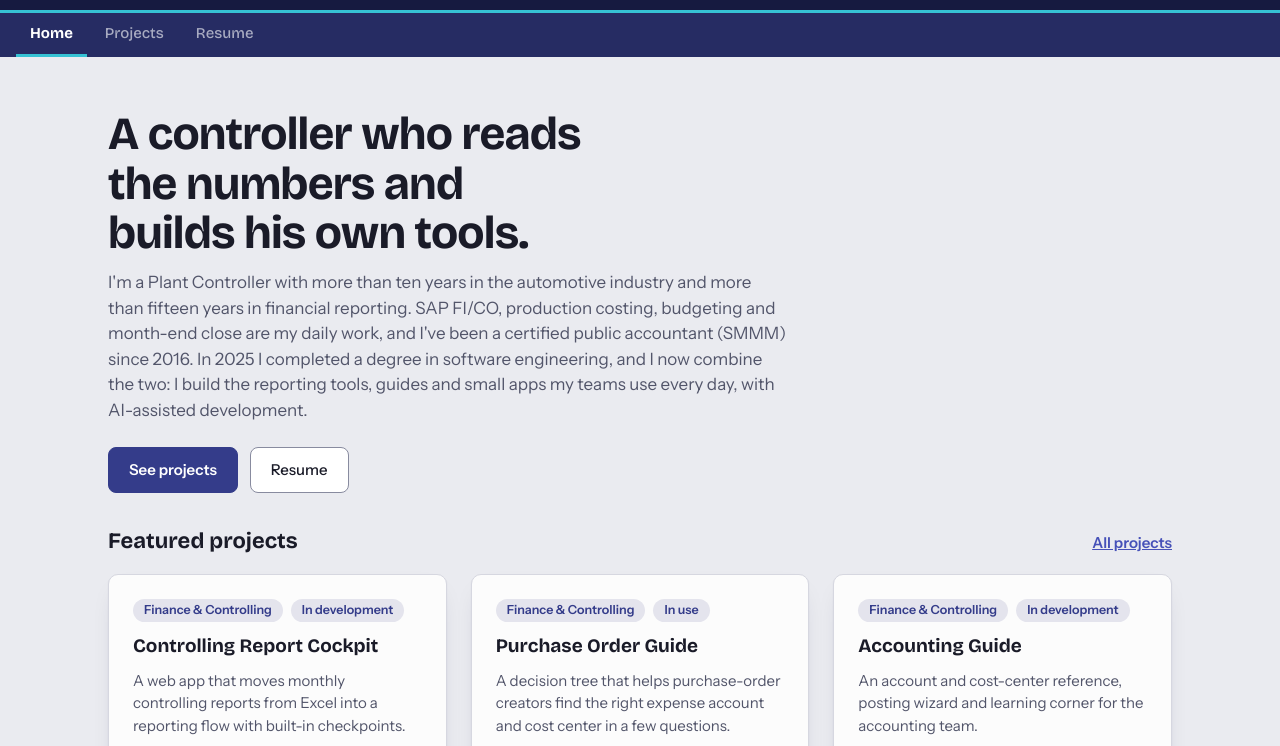
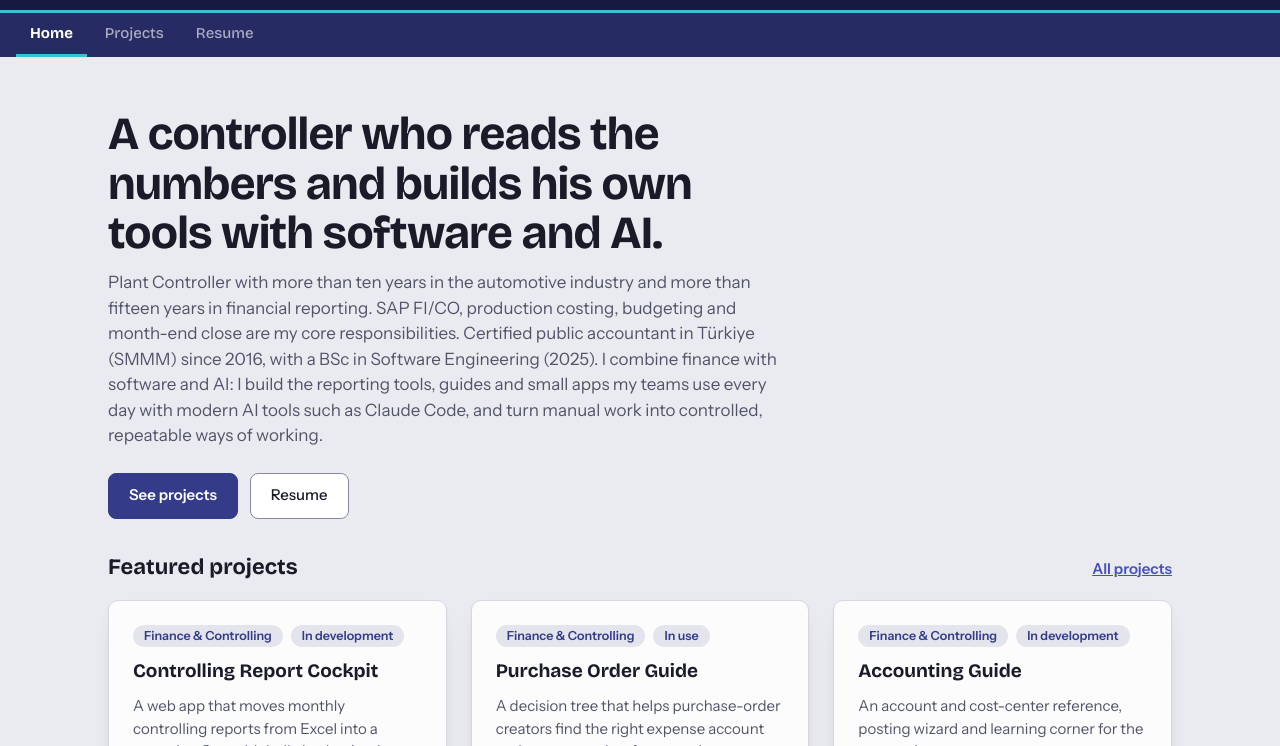
Before and after one commit to beydillik/kemal-portfolyo, a plain HTML site: page index.html in a window 1280 px wide. Shown: the part 63-809 px from the top of the page. Drawn offline with nearby package versions, Linux system fonts and the light colour scheme.

Commit message:
Özgeçmiş metni (Kemal'in kararları) + ATS uyumlu yazdırma: tek sütun, TrueType yazı tipi
Co-Authored-By: Claude Opus 5.5 <noreply@anthropic.com>
Claude-Session: https://claude.ai/code/session_015pg8Ts4yt7X3xZcpmXAKt4

```diff
--- a/data/ozgecmis.json
+++ b/data/ozgecmis.json
@@ -1,13 +1,13 @@
 {
   "surum": 1,
-  "guncelleme": "2026-11-27",
+  "guncelleme": "2026-11-28",
   "kisi": {
     "ad": "Kemal Beydilli",
     "konum": { "tr": "Manisa, Türkiye", "en": "Manisa, Türkiye" },
-    "unvan": { "tr": "Plant Controller · SMMM (CPA) · Yazılım Mühendisi", "en": "Plant Controller · CPA · Software Engineer" },
+    "unvan": { "tr": "Plant Controller · SMMM · Yazılım Mühendisliği (Lisans)", "en": "Plant Controller · Turkish CPA (SMMM) · BSc Software Engineering" },
     "slogan": {
-      "tr": "Rakamları okuyan, araçlarını kendi yazan bir controller.",
-      "en": "A controller who reads the numbers and builds his own tools."
+      "tr": "Rakamları okuyan, araçlarını yazılım ve yapay zekâyla kendi kuran bir controller.",
+      "en": "A controller who reads the numbers and builds his own tools with software and AI."
     },
     "iletisim": {
       "eposta": "kembeydilli@gmail.com",
@@ -21,12 +21,12 @@
   "one_cikanlar": [
     { "deger": "15+", "tr": "yıl finansal raporlama", "en": "years in financial reporting" },
     { "deger": "10+", "tr": "yıl otomotiv sektörü", "en": "years in automotive" },
-    { "deger": "SMMM", "tr": "2016'dan beri", "en": "CPA since 2016" },
+    { "deger": "SMMM", "tr": "2016'dan beri", "en": "Turkish CPA since 2016" },
     { "deger": "BSc", "tr": "Yazılım Mühendisliği, 2025", "en": "Software Engineering, 2025" }
   ],
   "hakkimda": {
-    "tr": "Otomotiv sektöründe 10 yılı aşkın deneyime sahip bir Plant Controller'ım; finansal raporlamada 15 yılı aşkın geçmişim var. SAP FI/CO, üretim maliyetleri, bütçe ve ay sonu kapanış günlük işim. 2016'dan beri SMMM'yim. 2025'te yazılım mühendisliği lisansını tamamladım ve bu iki alanı birleştiriyorum: ekiplerin her gün kullandığı raporlama araçlarını, rehberleri ve küçük uygulamaları yapay zekâ destekli geliştirme ile kendim kuruyorum.",
-    "en": "I'm a Plant Controller with more than ten years in the automotive industry and more than fifteen years in financial reporting. SAP FI/CO, production costing, budgeting and month-end close are my daily work, and I've been a certified public accountant (SMMM) since 2016. In 2025 I completed a degree in software engineering, and I now combine the two: I build the reporting tools, guides and small apps my teams use every day, with AI-assisted development."
+    "tr": "Otomotiv sektöründe 10 yılı aşkın süredir Plant Controller olarak çalışıyorum; finansal raporlamada 15 yılı aşkın deneyimim var. SAP FI/CO, üretim maliyetleri, bütçe ve ay sonu kapanışı temel sorumluluklarım. 2016'dan beri SMMM ruhsatına sahibim ve 2025'te Yazılım Mühendisliği lisans eğitimimi tamamladım. Finans bilgimi yazılım ve yapay zekâ araçlarıyla birleştiriyorum: ekiplerin her gün kullandığı raporlama araçlarını, rehberleri ve küçük uygulamaları Claude Code gibi yeni nesil araçlarla kendim geliştiriyor, elle yapılan işleri kontrollü ve tekrarlanabilir çalışma biçimlerine dönüştürüyorum.",
+    "en": "Plant Controller with more than ten years in the automotive industry and more than fifteen years in financial reporting. SAP FI/CO, production costing, budgeting and month-end close are my core responsibilities. Certified public accountant in Türkiye (SMMM) since 2016, with a BSc in Software Engineering (2025). I combine finance with software and AI: I build the reporting tools, guides and small apps my teams use every day with modern AI tools such as Claude Code, and turn manual work into controlled, repeatable ways of working."
   },
   "deneyim": [
     {
@@ -35,22 +35,22 @@
       "unvan": { "tr": "Plant Controller", "en": "Plant Controller" },
       "maddeler": {
         "tr": [
-          "Almanya'daki Chassis Division Controller'a ve Türkiye Country Manager'a raporluyorum; Manisa Fabrika Yönetim Ekibi üyesiyim.",
-          "Plant Controller, SAP Plant Coordinator ve CO Key User rollerini birlikte yürütüyorum.",
-          "Grup politikalarına uygun bütçe ve tahminler, ay sonu kapanışı ve yönetim raporlaması.",
-          "SAP ve SAP BW ile kontrol faaliyetleri; KPI raporlaması; üç aylık BCS raporları (bilanço ve kâr-zarar).",
+          "Almanya'daki Şasi Bölümü Controller'ına ve Türkiye Ülke Müdürü'ne bağlı çalışıyorum; Manisa Fabrika Yönetim Ekibi üyesiyim.",
+          "Pozisyonun boş kaldığı dönemde yaklaşık 6–7 ay Mali İşler Müdürlüğünü vekâleten yürüttüm.",
+          "Plant Controller görevinin yanında SAP Plant Coordinator ve CO Key User rollerini de üstleniyorum; SAP P10 ve SAP S/4HANA geçişlerinde bu rollerle görev aldım.",
+          "Grup politikalarına uygun yıllık bütçe ve tahminleri hazırlıyor; ay sonu kapanışını ve yönetim raporlamasını yürütüyorum.",
+          "SAP ve SAP BW ile kontrol faaliyetleri, KPI raporlaması ve üç aylık grup konsolidasyon raporları (SAP BCS; bilanço ve kâr-zarar).",
           "Kârlılık, maliyet ve stok analizleri; verimlilik raporlarının kurulması ve geliştirilmesi.",
-          "Pozisyon boş kaldığı dönemde yaklaşık 6–7 ay Mali İşler Müdürü görevini de üstlendim.",
-          "Raporlama ve süreç ihtiyaçları için web tabanlı iç araçlar geliştiriyorum (bkz. Projeler)."
+          "Excel ve VBA ile elle hazırlanan raporlama süreçlerini, yazılım ve yapay zekâ araçlarıyla geliştirdiğim kontrol noktalı web uygulamalarına taşıyorum (bkz. Projeler)."
         ],
         "en": [
           "Report to the Chassis Division Controller at headquarters in Germany and to the Country Manager for Türkiye; member of the Manisa Plant Management Team.",
-          "Combine the roles of Plant Controller, SAP Plant Coordinator and CO Key User.",
-          "Budgets and forecasts in line with group policies, month-end close and management reporting.",
-          "Control activities in SAP and SAP BW; KPI reporting; quarterly BCS reports (balance sheet and P&L).",
-          "Profitability, cost and inventory analysis; building and improving productivity reports.",
-          "Also covered the Finance Manager role for about six to seven months while it was vacant.",
-          "Build web-based internal tools for reporting and process needs (see Projects)."
+          "Acting Finance Manager for about six to seven months while the position was vacant.",
+          "Also SAP Plant Coordinator and CO Key User; served in these roles in the SAP P10 and SAP S/4HANA migrations.",
+          "Prepare annual budgets and forecasts in line with group policies; run month-end close and management reporting.",
+          "Control activities in SAP and SAP BW; KPI reporting; quarterly group consolidation reporting in SAP BCS (balance sheet and P&L).",
+          "Profitability, cost and inventory analysis; build and improve productivity reports.",
+          "Move manual Excel/VBA reporting into controlled web applications that I build with software and AI tools (see Projects)."
         ]
       }
     },
@@ -137,7 +137,9 @@
     { "ad": { "tr": "Serbest Muhasebeci Mali Müşavir (SMMM) — TÜRMOB", "en": "Certified Public Accountant (SMMM) — TÜRMOB" }, "yil": "2016", "detay": { "tr": "Yeterlilik sınavı 81/100 (Kasım 2015)", "en": "Proficiency exam 81/100 (Nov 2015)" } }
   ],
   "yetkinlikler": [
-    { "grup": { "tr": "Finans & Controlling", "en": "Finance & Controlling" }, "ogeler": ["Financial reporting", "Variance analysis", "Budgeting & forecasting", "Product costing", "Profitability analysis", "Month-end close", "IFRS / TFRS / VUK"] },
+    { "grup": { "tr": "Finans & Controlling", "en": "Finance & Controlling" }, "ogeler": {
+      "tr": ["Finansal raporlama", "Sapma analizi", "Bütçe ve tahmin", "Ürün maliyetlendirme", "Kârlılık analizi", "Ay sonu kapanış", "TFRS / UFRS / VUK"],
+      "en": ["Financial reporting", "Variance analysis", "Budgeting & forecasting", "Product costing", "Profitability analysis", "Month-end close", "IFRS / TFRS / VUK"] } },
     { "grup": { "tr": "ERP & BI", "en": "ERP & BI" }, "ogeler": ["SAP CO", "SAP FI", "SAP BW", "S/4HANA key user", "Power BI (Power Query, Power Pivot)", "Excel dashboards"] },
     { "grup": { "tr": "Yazılım", "en": "Software" }, "ogeler": ["Python", "SQL", "Excel VBA", "HTML / CSS / JavaScript", "Git & GitHub", "Firebase"] },
     { "grup": { "tr": "Yapay zekâ ile geliştirme", "en": "AI-assisted development" }, "ogeler": ["Claude Code", "AI skills & agent workflows", "Prompt design", "Static web apps (Netlify, GitHub Pages)"] }
--- a/js/site.js
+++ b/js/site.js
@@ -363,7 +363,7 @@
     /* Yan sütun: yetkinlik, eğitim, sertifika, dil, ilgi */
     var yan = h("aside", { class: "cv-yan" },
       bolum(t("yetkinlikler"), o.yetkinlikler.map(function (y) {
-        return h("div", { class: "yetkinlik" }, h("p", { class: "etiket", text: sec(y.grup) }), teknolojiler(y.ogeler));
+        return h("div", { class: "yetkinlik" }, h("p", { class: "etiket", text: sec(y.grup) }), teknolojiler(Array.isArray(y.ogeler) ? y.ogeler : (y.ogeler[dil] || y.ogeler.tr)));
       })),
       bolum(t("egitim"), h("ul", { class: "yan-liste" }, o.egitim.map(function (e) {
         return h("li", null, h("b", { text: sec(e.bolum) }), h("span", { text: e.okul }),
```
Also changed, not shown: ozgecmis.html (+17 -5 lines).
